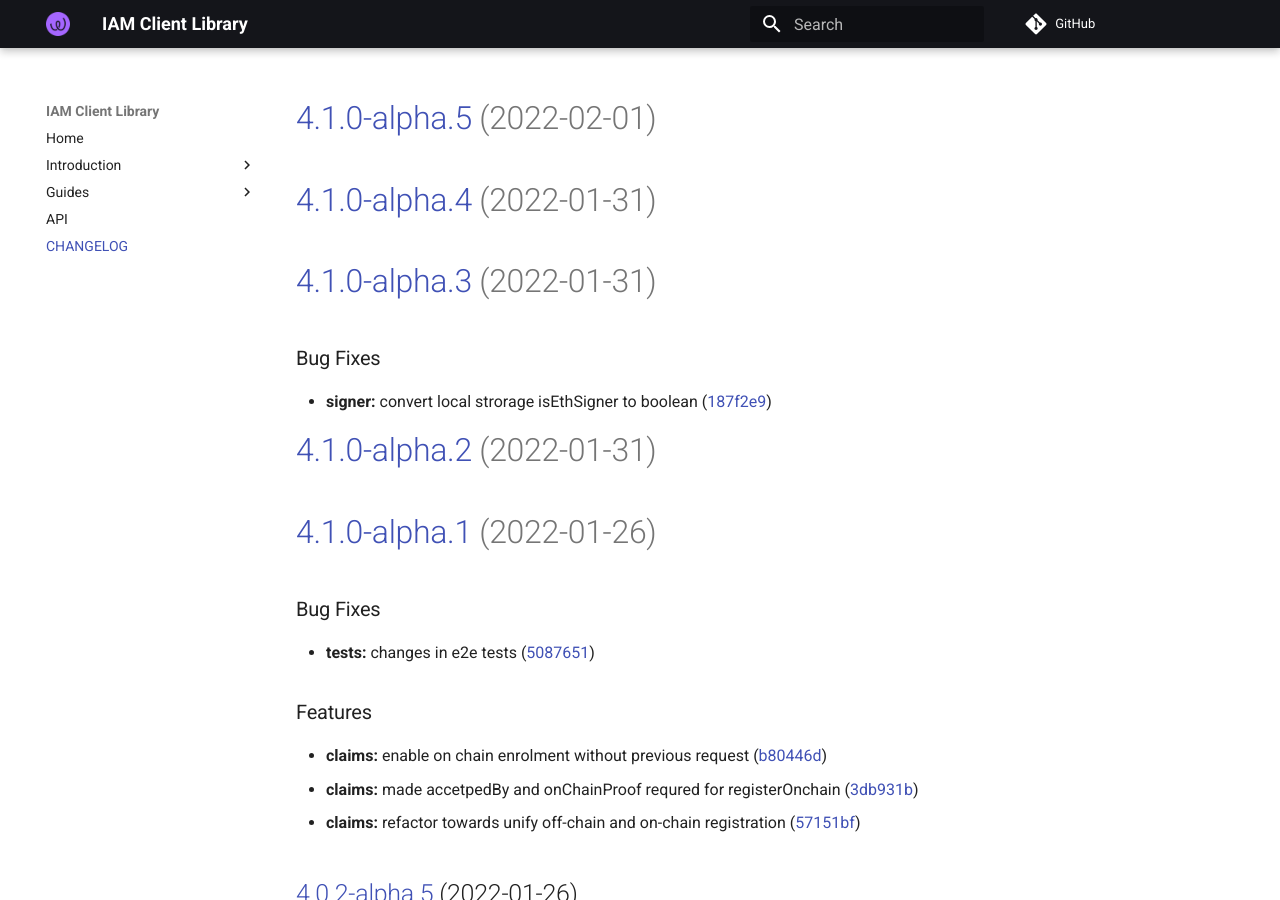
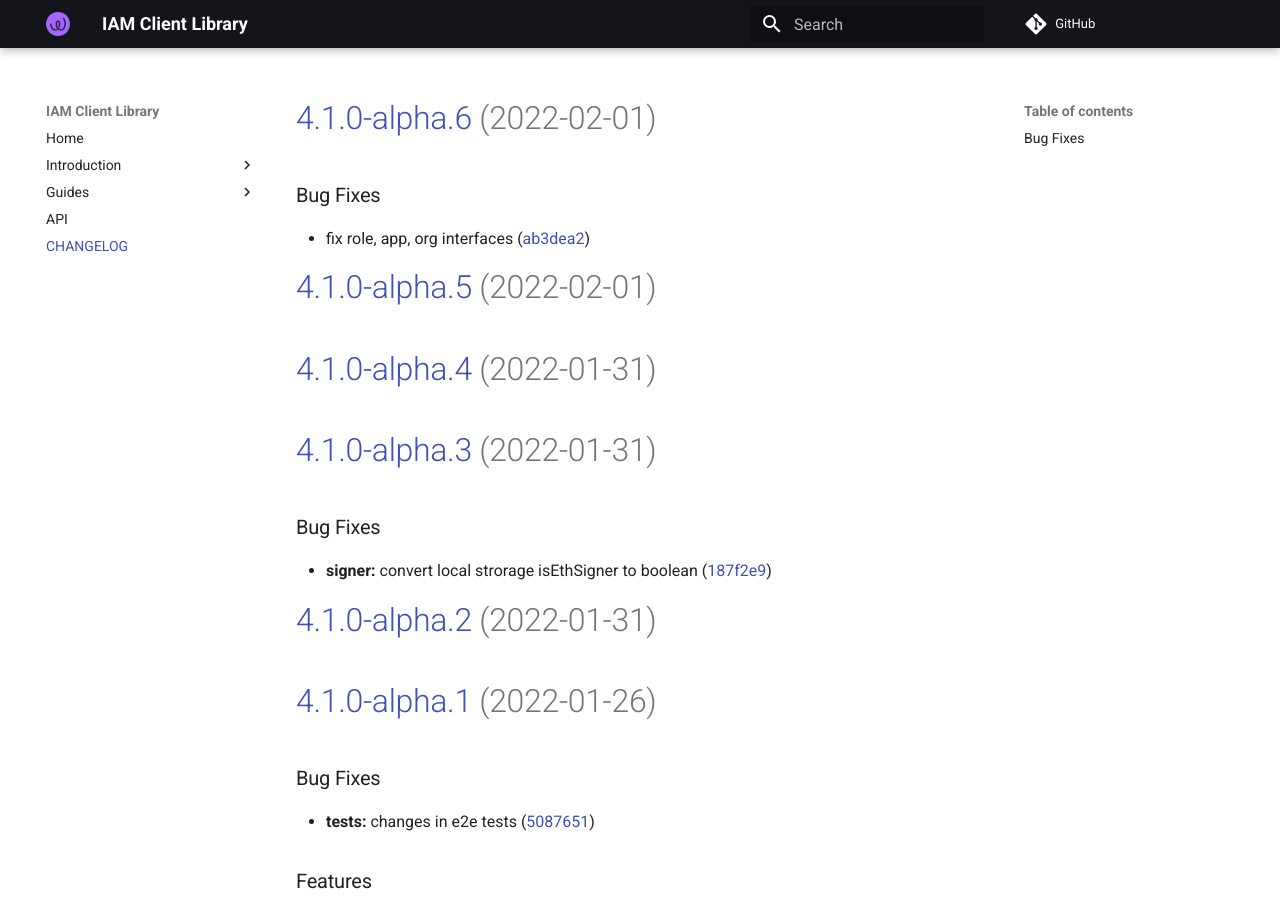
Before and after one commit to energywebfoundation/iam-client-lib, an MkDocs documentation site: the page built from docs/CHANGELOG.md, in a window 1280 px wide and 900 px high. Built offline with MkDocs 1.6.1 and Material for MkDocs 9.7.7, drawn with Linux system fonts in a browser that asks for light colours; comment, search, counter and statistics services are not loaded.

Commit message:
chore(release): 4.1.0-alpha.6 [skip ci]
# [4.1.0-alpha.6](https://github.com/energywebfoundation/iam-client-lib/compare/v4.1.0-alpha.5...v4.1.0-alpha.6) (2022-02-01)

### Bug Fixes

* fix role, app, org interfaces ([ab3dea2](https://github.com/energywebfoundation/iam-client-lib/commit/ab3dea253d957757e09fdc7b2d87de98a3c41a7f))

```diff
--- a/docs/CHANGELOG.md
+++ b/docs/CHANGELOG.md
@@ -1,3 +1,10 @@
+# [4.1.0-alpha.6](https://github.com/energywebfoundation/iam-client-lib/compare/v4.1.0-alpha.5...v4.1.0-alpha.6) (2022-02-01)
+
+
+### Bug Fixes
+
+* fix role, app, org interfaces ([ab3dea2](https://github.com/energywebfoundation/iam-client-lib/commit/ab3dea253d957757e09fdc7b2d87de98a3c41a7f))
+
 # [4.1.0-alpha.5](https://github.com/energywebfoundation/iam-client-lib/compare/v4.1.0-alpha.4...v4.1.0-alpha.5) (2022-02-01)
 
 # [4.1.0-alpha.4](https://github.com/energywebfoundation/iam-client-lib/compare/v4.1.0-alpha.3...v4.1.0-alpha.4) (2022-01-31)
--- a/package.json
+++ b/package.json
@@ -1,6 +1,6 @@
 {
   "name": "iam-client-lib",
-  "version": "4.1.0-alpha.5",
+  "version": "4.1.0-alpha.6",
   "description": "Library for Decentralized Identity and Access Management",
   "main": "dist/index.js",
   "module": "dist/index.esm.js",
```
